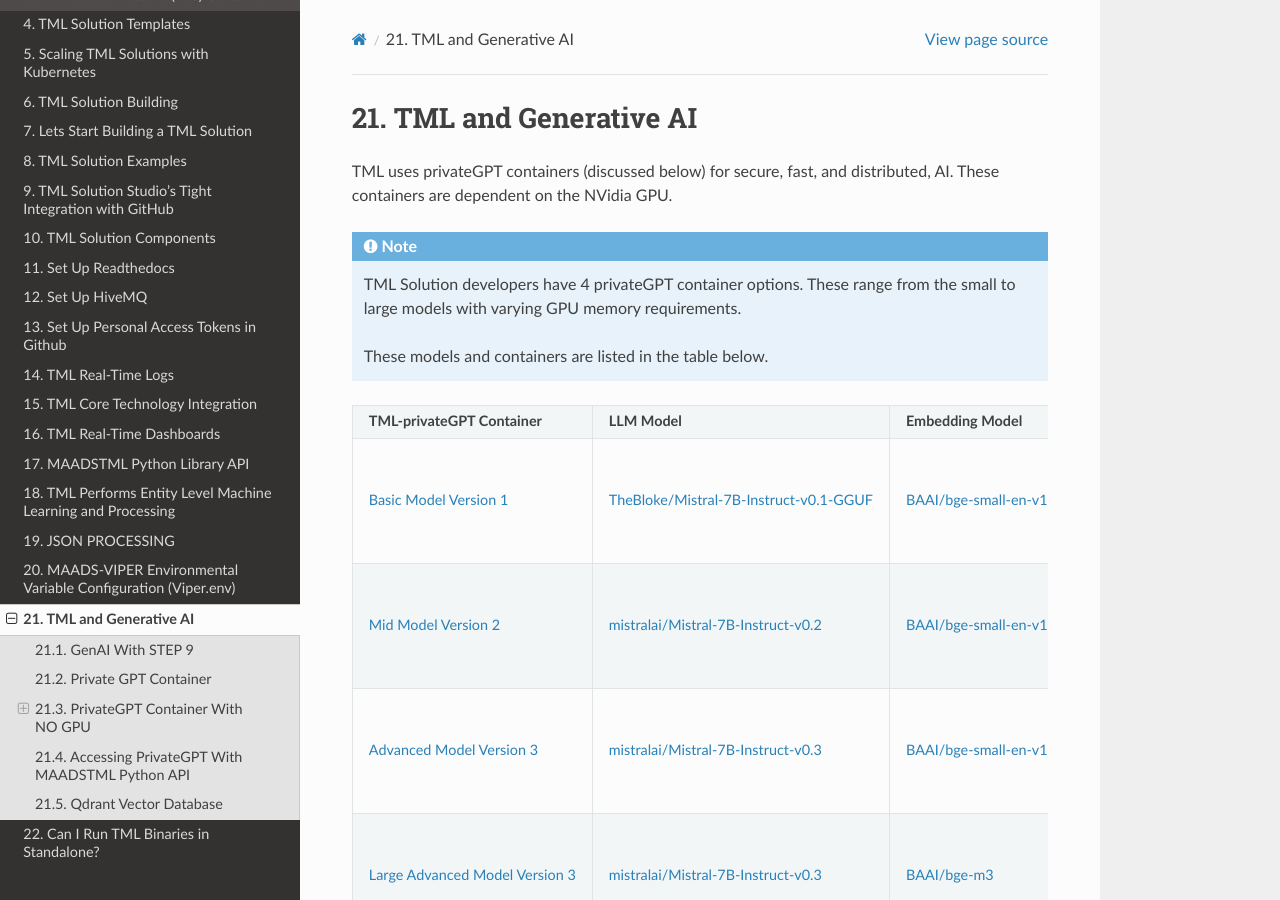
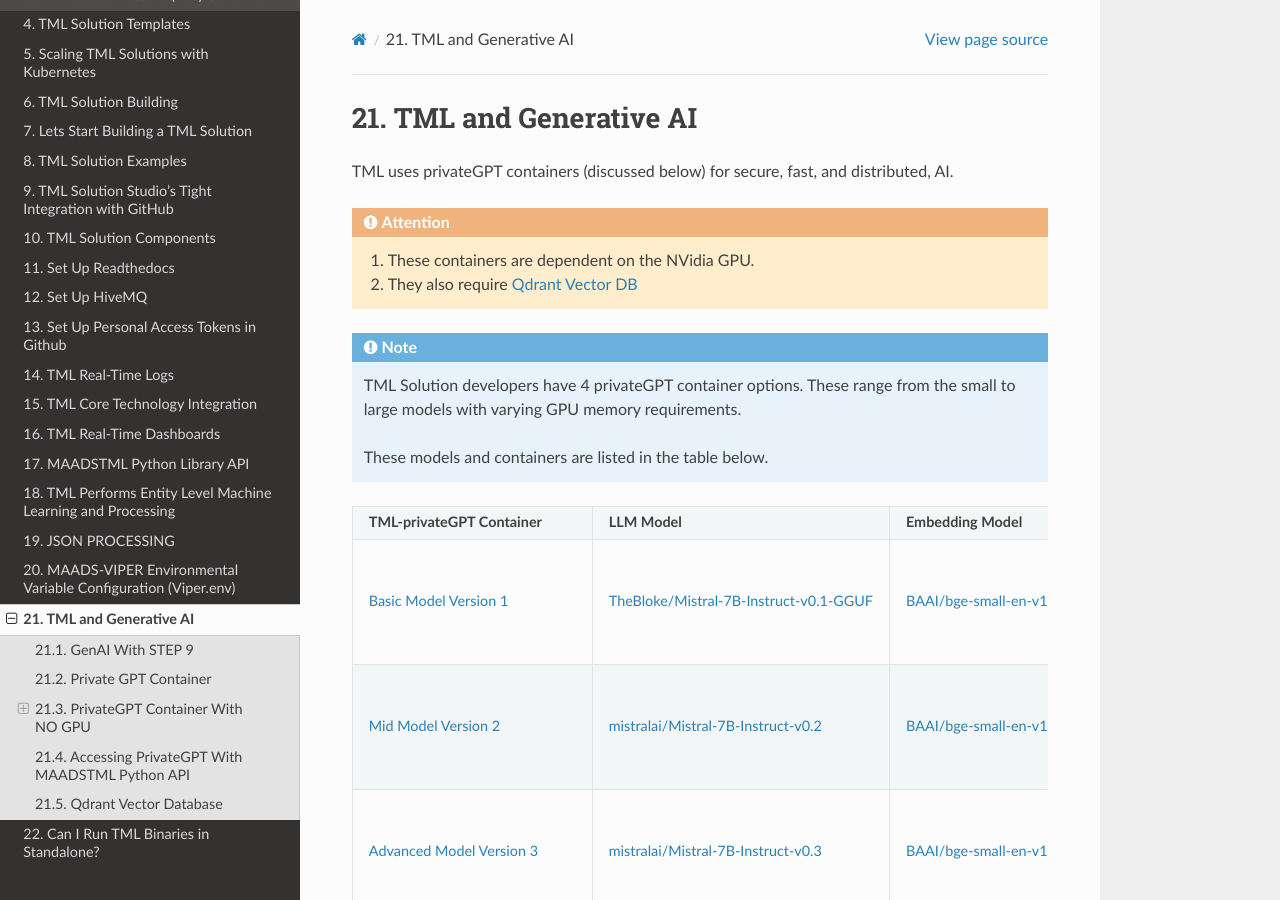
Before and after one commit to smaurice101/readthedocs, a Sphinx documentation site: the page built from docs/source/genai.rst, in a window 1280 px wide and 900 px high. Built offline with Sphinx 7.4.7 and the Read the Docs theme 3.1.0, drawn with Linux system fonts in a browser that asks for light colours.

Commit message:
Update genai.rst

```diff
--- a/docs/source/genai.rst
+++ b/docs/source/genai.rst
@@ -1,7 +1,11 @@
 TML and Generative AI
 =================
 
-TML uses privateGPT containers (discussed below) for secure, fast, and distributed, AI. These containers are dependent on the NVidia GPU.
+TML uses privateGPT containers (discussed below) for secure, fast, and distributed, AI.
+
+.. attention::
+    #. These containers are dependent on the NVidia GPU.
+    #. They also require `Qdrant Vector DB <https://qdrant.tech/>`_
 
 .. note::
    TML Solution developers have 4 privateGPT container options.  These range from the small to large models with varying GPU memory requirements.
```
